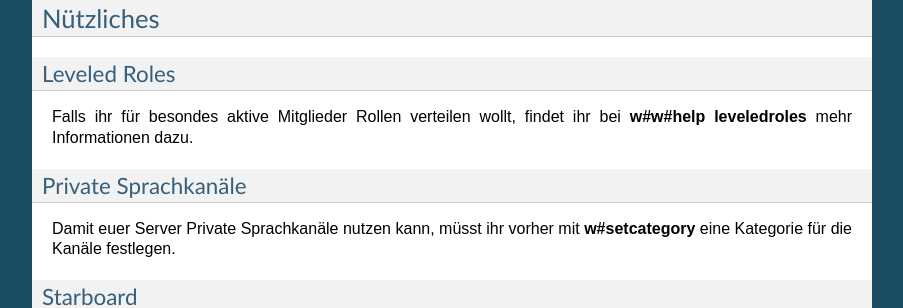
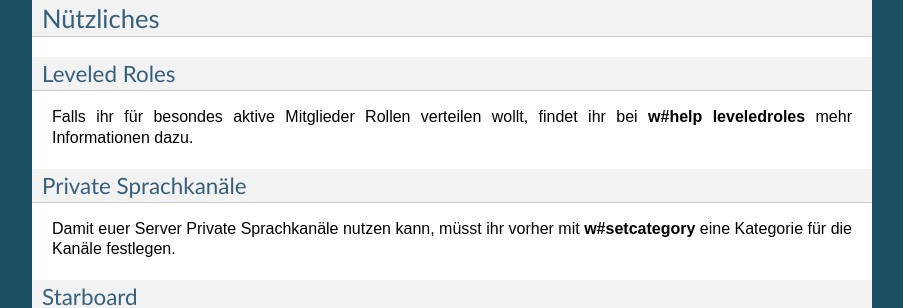
Before and after one commit to niborus/weemo-doc, a Sphinx documentation site: the page built from docs/einrichten.rst, in a window 1280 px wide and 900 px high, scrolled down 1444 px. Shown: the part 152-460 px from the top of the window, without its empty margins (198-1101 px from the left). Built offline with Sphinx 7.4.7, drawn with Linux system fonts in a browser that asks for light colours.

```diff
--- a/docs/einrichten.rst
+++ b/docs/einrichten.rst
@@ -66,7 +66,7 @@ Nützliches
 Leveled Roles
 -------------
 
-Falls ihr für besondes aktive Mitglieder Rollen verteilen wollt, findet ihr bei **w#w#help leveledroles** mehr Informationen dazu.
+Falls ihr für besondes aktive Mitglieder Rollen verteilen wollt, findet ihr bei **w#help leveledroles** mehr Informationen dazu.
 
 Private Sprachkanäle
 --------------------
```
